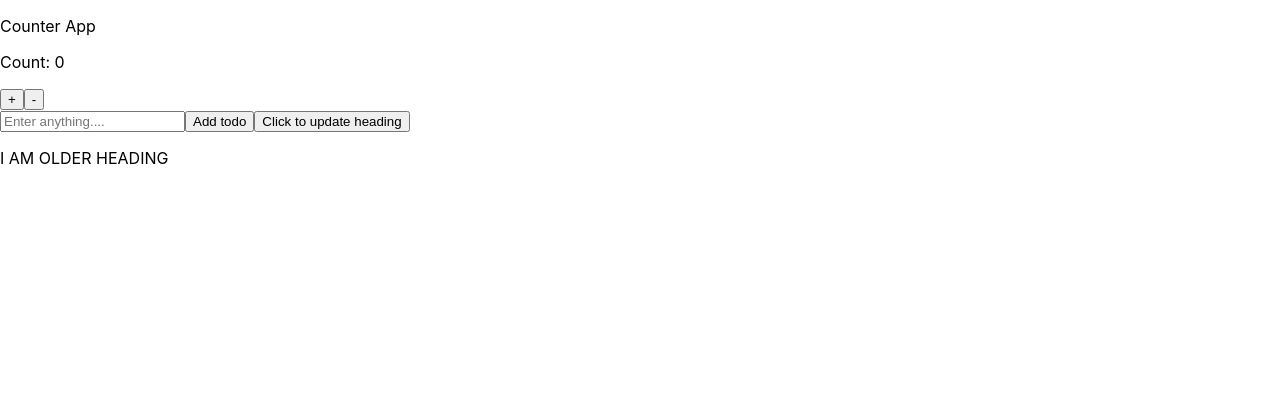
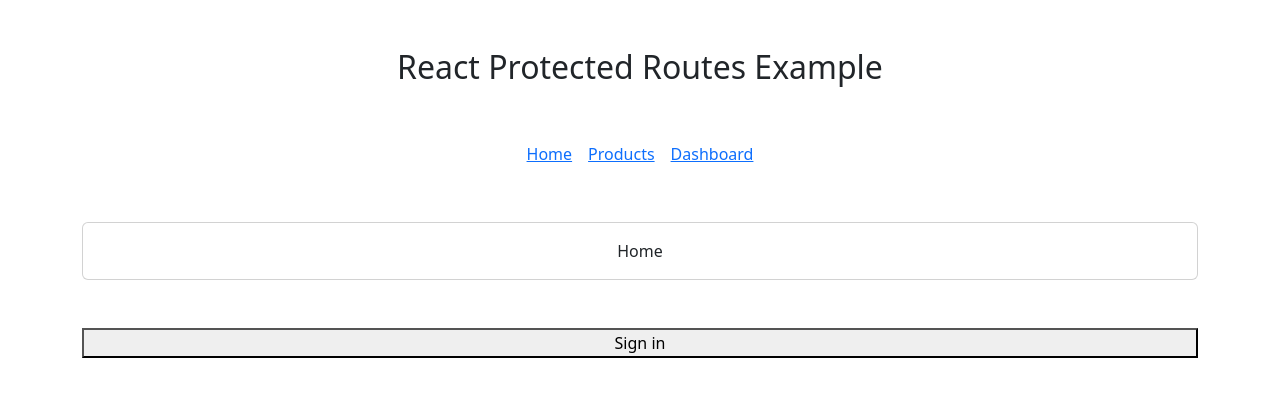
Before and after one commit to kumardhiraj0/react-practice-web3, a React (Create React App) app in the folder web3mantra/: page / in a window 1280 px wide. Shown: the top 396 px of the page. Built offline with nearby package versions, Linux system fonts and the light colour scheme.

Commit message:
all about protected route

```diff
--- a/web3mantra/package.json
+++ b/web3mantra/package.json
@@ -10,6 +10,7 @@
     "@testing-library/jest-dom": "^5.16.5",
     "@testing-library/react": "^13.4.0",
     "@testing-library/user-event": "^13.5.0",
+    "bootstrap": "^5.3.0",
     "prop-types": "^15.8.1",
     "react": "^18.2.0",
     "react-dom": "^18.2.0",
--- a/web3mantra/src/App.js
+++ b/web3mantra/src/App.js
@@ -1,15 +1,73 @@
-import "./App.css";
-import {ClassCounter} from "./components/class-component/ClassCounter";
-import ParentOpti from "./components/react-optimization/ParentOpti";
+// import "./App.css";
+// import {ClassCounter} from "./components/class-component/ClassCounter";
+// import ParentOpti from "./components/react-optimization/ParentOpti";
 
-const App = () => {
+// const App = () => {
 
+//   return (
+//     <>
+
+//           <ClassCounter/>
+//           <ParentOpti/>
+//     </>
+//   )
+// };
+// export default App;
+import '../node_modules/bootstrap/dist/css/bootstrap.min.css'
+import './App.css'
+import { useState } from 'react'
+import { BrowserRouter, Routes, Route } from 'react-router-dom'
+import MenuBarP from './components/protectedRoute/menubar/MenubarP'
+import HomeP from './components/protectedRoute/HomeP'
+import DashboardP from './components/protectedRoute/DashboardP'
+import ProductsP from './components/protectedRoute/ProductP'
+import Protected from './components/protectedRoute/Protected'
+export default function App() {
+  const [isSignedIn, setIsSignedIn] = useState(null)
+  const signin = () => {
+    setIsSignedIn(true)
+  }
+  const signout = () => {
+    setIsSignedIn(false)
+  }
   return (
-    <>
-
-          <ClassCounter/>
-          <ParentOpti/>
-    </>
+    <div className="container mt-5">
+      <h2 className="mb-5 text-center">React Protected Routes Example</h2>
+      <BrowserRouter>
+        <MenuBarP/>
+        <Routes>
+          <Route path="/" element={<HomeP />} />
+          <Route
+            path="/dashboard"
+            element={
+              <Protected isSignedIn={isSignedIn}>
+                <DashboardP />
+              </Protected>
+            }
+          />
+          <Route
+            path="/products"
+            element={
+              <Protected isSignedIn={isSignedIn}>
+                <ProductsP />
+              </Protected>
+            }
+          />
+        </Routes>
+        {isSignedIn ? (
+          <div className="d-grid mt-5">
+            <button className="btn-danger" onClick={signout}>
+              Sign out
+            </button>
+          </div>
+        ) : (
+          <div className="d-grid mt-5">
+            <button className="btn-dark" onClick={signin}>
+              Sign in
+            </button>
+          </div>
+        )}
+      </BrowserRouter>
+    </div>
   )
-};
-export default App;
+}
--- /dev/null
+++ b/web3mantra/src/components/protectedRoute/DashboardP.jsx
@@ -0,0 +1,9 @@
+import React from 'react'
+function DashboardP() {
+  return (
+    <div className="card mt-5 text-center">
+      <div className="card-body">Dashboard</div>
+    </div>
+  )
+}
+export default DashboardP
--- /dev/null
+++ b/web3mantra/src/components/protectedRoute/HomeP.jsx
@@ -0,0 +1,9 @@
+import React from 'react'
+function HomeP() {
+  return (
+    <div className="card mt-5 text-center">
+      <div className="card-body">Home</div>
+    </div>
+  )
+}
+export default HomeP
--- /dev/null
+++ b/web3mantra/src/components/protectedRoute/ProductP.jsx
@@ -0,0 +1,9 @@
+import React from 'react'
+function ProductsP() {
+  return (
+    <div className="card mt-5 text-center">
+      <div className="card-body">Products</div>
+    </div>
+  )
+}
+export default ProductsP
--- /dev/null
+++ b/web3mantra/src/components/protectedRoute/Protected.jsx
@@ -0,0 +1,9 @@
+import React from 'react'
+import { Navigate } from 'react-router-dom'
+function Protected({ isSignedIn, children }) {
+  if (!isSignedIn) {
+    return <Navigate to="/" replace />
+  }
+  return children
+}
+export default Protected
--- /dev/null
+++ b/web3mantra/src/components/protectedRoute/menubar/MenubarP.jsx
@@ -0,0 +1,17 @@
+import { Link } from 'react-router-dom'
+const MenuBarP = () => {
+  return (
+    <nav className="d-flex justify-content-center">
+      <div className="p-2">
+        <Link to="/">Home</Link>
+      </div>
+      <div className="p-2">
+        <Link to="/products">Products</Link>
+      </div>
+      <div className="p-2">
+        <Link to="/dashboard">Dashboard</Link>
+      </div>
+    </nav>
+  )
+}
+export default MenuBarP;
```
Also changed, not shown: 1 other file (tests, documents, lock files or other folders).
